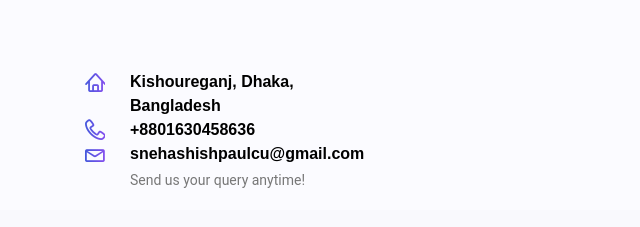
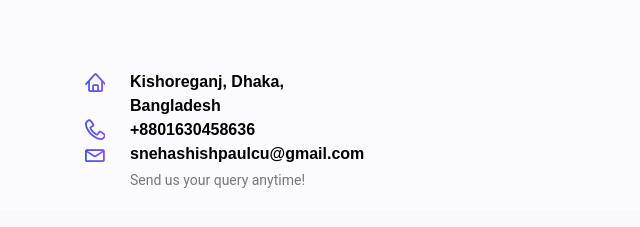
Before and after one commit to erspaul/Snehashish_paul, a plain HTML site: page contact.html in a window 1280 px wide. Shown: the part 615-842 px from the top of the page, 0-640 px from the left. Drawn offline with Linux system fonts and the light colour scheme; some packages are replaced by stand-ins of ours.

Commit message:
Update contact.html

```diff
--- a/contact.html
+++ b/contact.html
@@ -84,7 +84,7 @@
                     <div class="contact_info">
                         <div class="info_item">
                             <i class="lnr lnr-home"></i>
-                            <h6>Kishoureganj, Dhaka, Bangladesh</h6>
+                            <h6>Kishoreganj, Dhaka, Bangladesh</h6>
 
                         </div>
                         <div class="info_item">
```
